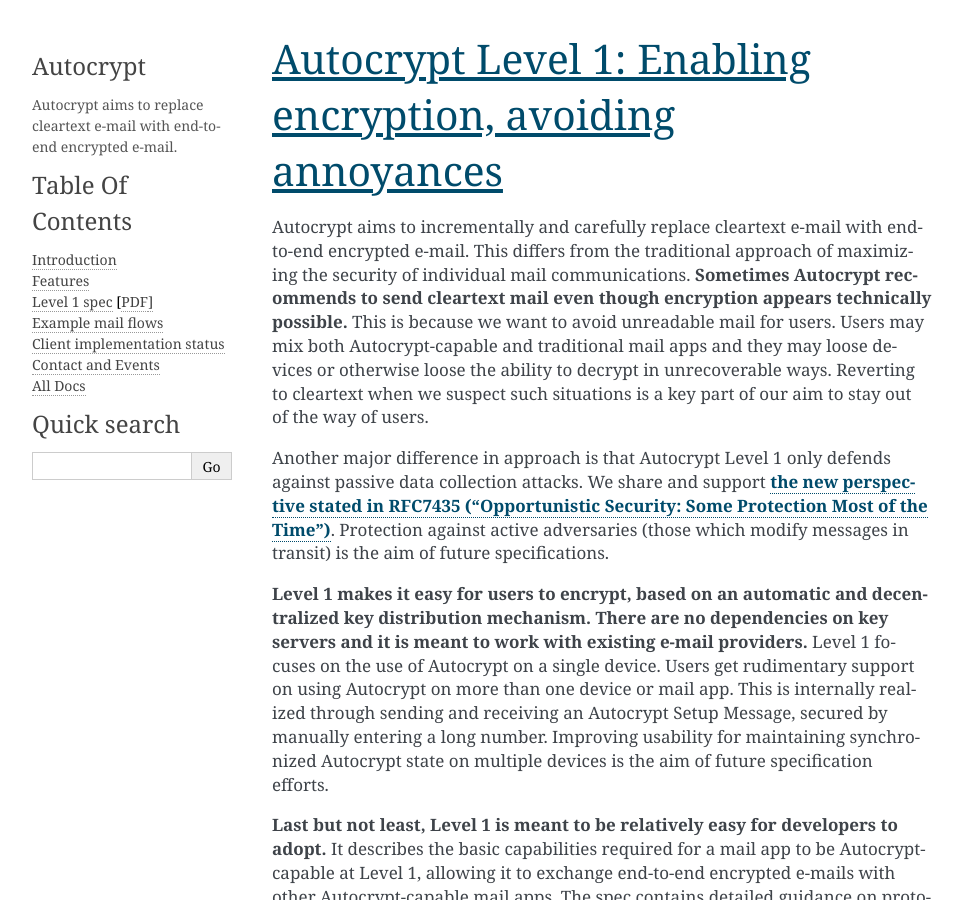
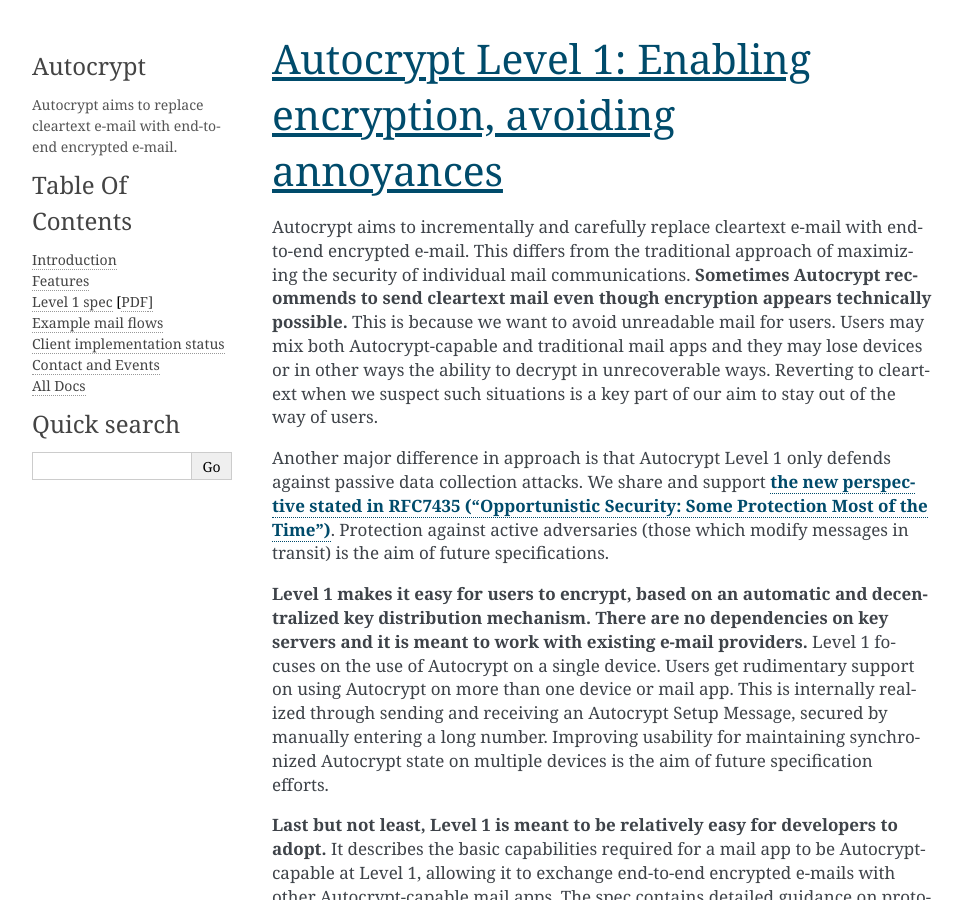
Before and after one commit to autocrypt/autocrypt, a Sphinx documentation site: the page built from doc/level1.rst, in a window 1280 px wide and 900 px high. Shown: the whole window, without its empty margins (148-1110 px from the left). Built offline with Sphinx 7.4.7, drawn with Linux system fonts in a browser that asks for light colours.

Commit message:
fix typo, strike "lose" repetition

```diff
--- a/doc/level1.rst
+++ b/doc/level1.rst
@@ -12,7 +12,7 @@
 **Sometimes Autocrypt recommends to send cleartext mail even though
 encryption appears technically possible.** This is because we want to
 avoid unreadable mail for users. Users may mix both Autocrypt-capable
-and traditional mail apps and they may loose devices or otherwise loose
+and traditional mail apps and they may lose devices or in other ways
 the ability to decrypt in unrecoverable ways. Reverting to cleartext
 when we suspect such situations is a key part of our aim to stay out of
 the way of users.
```
